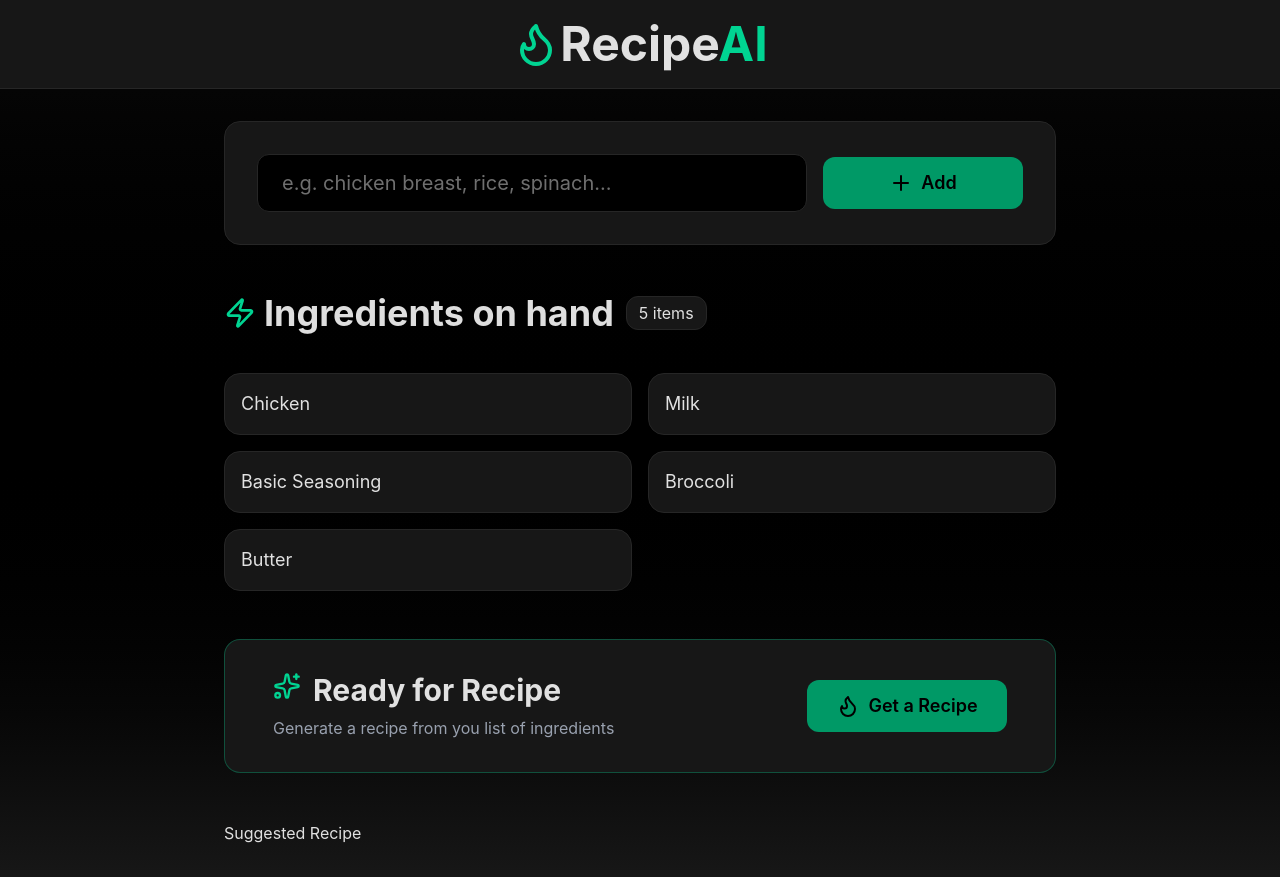
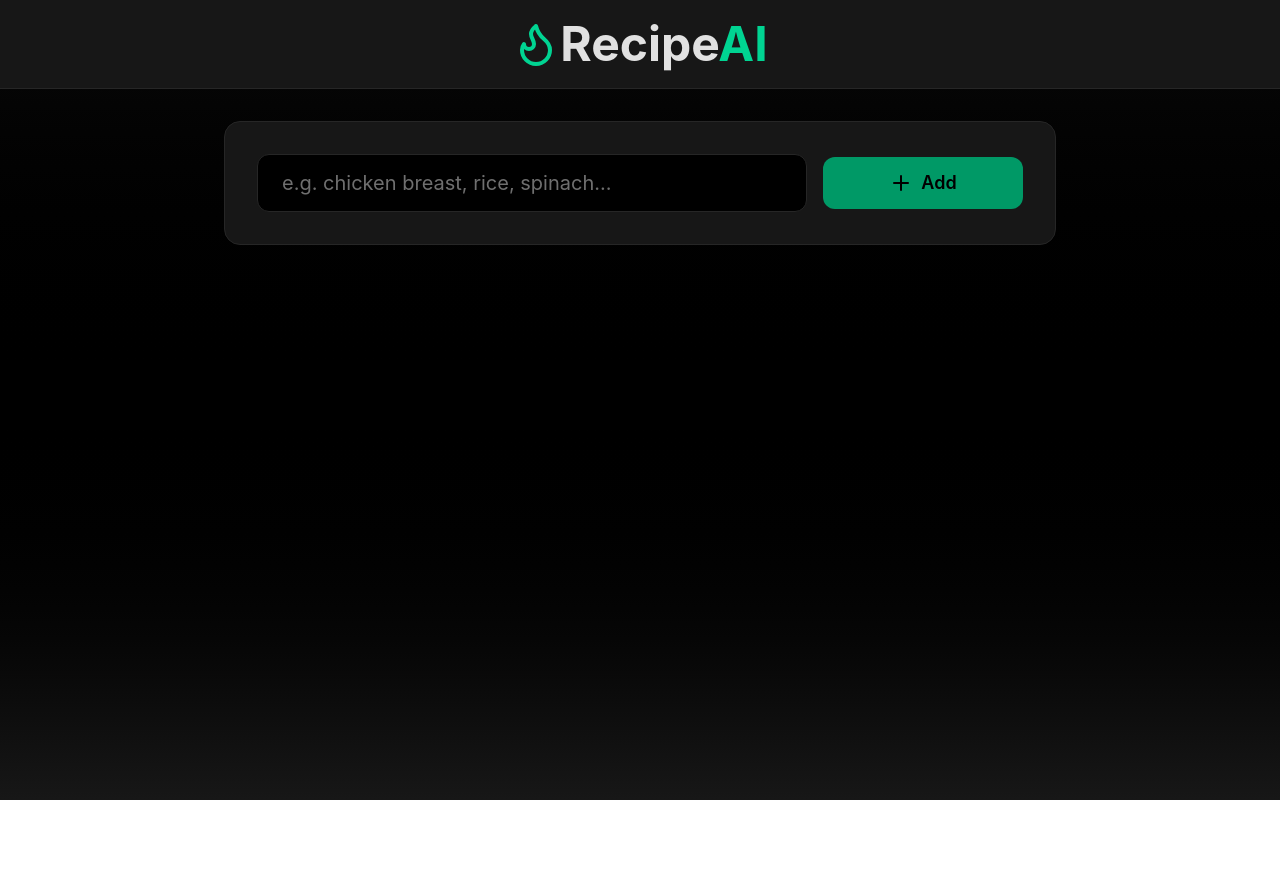
Before and after one commit to nainsworth/recipe-ai, a React (Vite) app: page / in a window 1280 px wide. After the commit the page ends 800 px from the top, so only its background shows below. Built offline with nearby package versions, Linux system fonts and the light colour scheme.

Commit message:
Added functionality to the form and ingredient list

```diff
--- a/src/App.tsx
+++ b/src/App.tsx
@@ -1,19 +1,32 @@
+import { useState } from "react";
 import GetRecipe from "./components/GetRecipe";
 import IngredientForm from "./components/IngredientForm";
 import IngredientList from "./components/IngredientList";
 
 function App() {
+  const [ingredients, setIngredients] = useState<string[]>([]);
+
+  const addIngredient = (formData: FormData) => {
+    const newIngredient = formData.get("ingredient");
+    if (newIngredient) {
+      setIngredients((prevIngredients) => [
+        ...prevIngredients,
+        newIngredient as string,
+      ]);
+    } else {
+      alert("No ingredient provided");
+    }
+  };
+
   return (
     <>
       <main className="flex flex-col gap-12">
-        <IngredientForm />
-        <IngredientList />
-        <GetRecipe />
+        <IngredientForm addIngredient={addIngredient} />
+        {ingredients.length > 0 && <IngredientList ingredients={ingredients} />}
+
+        {ingredients.length > 3 && <GetRecipe />}
 
         {/* generated recipe */}
-        <div>
-          <h2>Suggested Recipe</h2>
-        </div>
       </main>
     </>
   );
--- a/src/components/IngredientForm.tsx
+++ b/src/components/IngredientForm.tsx
@@ -1,13 +1,18 @@
 import { Plus } from "lucide-react";
 
-const IngredientForm = () => {
+type Props = {
+  addIngredient: (formData: FormData) => void;
+};
+
+const IngredientForm = ({ addIngredient }: Props) => {
   return (
     <form
-      action=""
+      action={addIngredient}
       className="bg-backdrop max-full rounded-2xl flex flex-col sm:flex-row justify-center items-center gap-4 p-6 sm:p-8"
     >
       <input
         type="text"
+        name="ingredient"
         placeholder="e.g. chicken breast, rice, spinach..."
         className="bg-black border border-neutral-800 w-full h-full px-6 py-4 rounded-xl xs:text-base sm:text-xl outline-none focus:ring-2 focus:ring-emerald-400 flex-1"
       />
--- a/src/components/IngredientList.tsx
+++ b/src/components/IngredientList.tsx
@@ -1,6 +1,10 @@
 import { Zap } from "lucide-react";
 
-const IngredientList = () => {
+type Props = {
+  ingredients: string[];
+};
+
+const IngredientList = ({ingredients}: Props) => {
   return (
     <div className="ingredient-list">
       <h2 className="text-3xl sm:text-4xl font-bold flex flex-wrap items-center gap-2 mb-10">
@@ -8,15 +12,13 @@ const IngredientList = () => {
         <Zap className="text-emerald-400 max-[360px]:hidden" size={32} />
         Ingredients on hand{" "}
         <span className="bg-backdrop text-base font-normal rounded-xl py-1 px-3 ml-1">
-          5 items
+          {ingredients.length} {ingredients.length === 1 ? "item" : "items"}
         </span>
       </h2>
       <ul className="ingredient-list grid grid-cols-1 sm:grid-cols-2 gap-4">
-        <li>Chicken</li>
-        <li>Milk</li>
-        <li>Basic Seasoning</li>
-        <li>Broccoli</li>
-        <li>Butter</li>
+        {ingredients.map((ingredient, index) => (
+          <li key={index}>{ingredient}</li>
+        ))}
       </ul>
     </div>
   );
```
